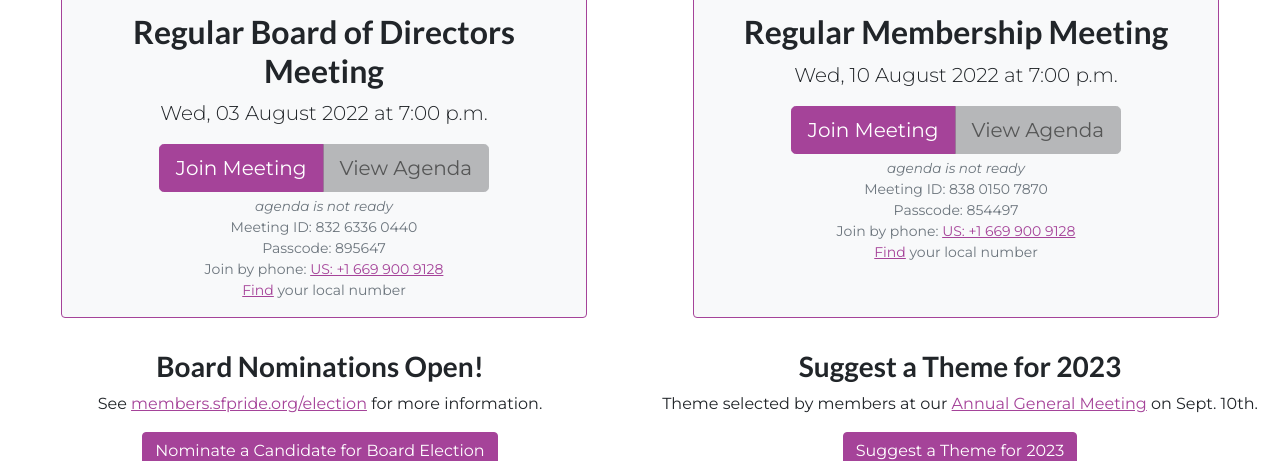
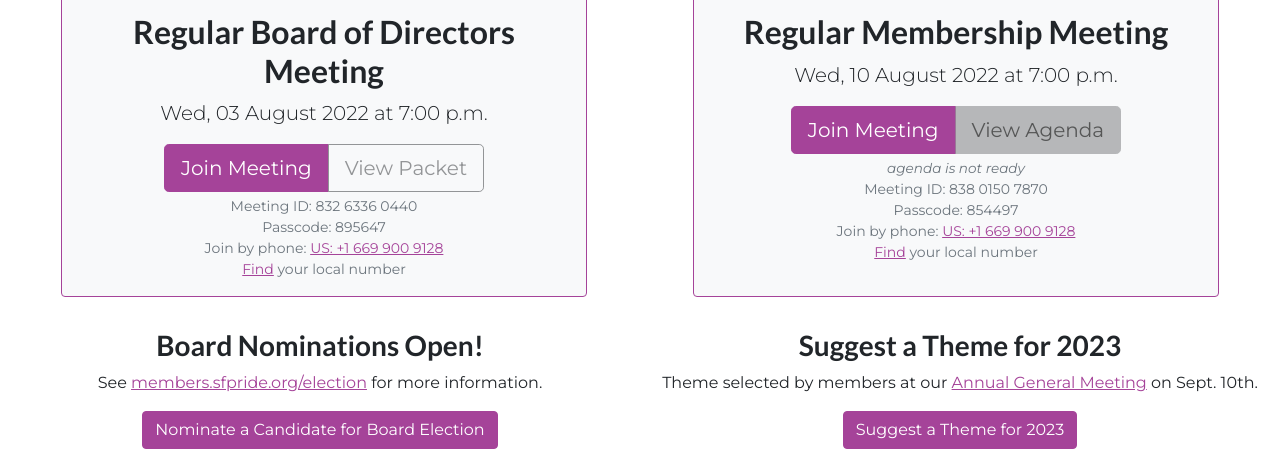
Before and after one commit to sfpride/members, a Jekyll site: the page built from index.html, in a window 1280 px wide and 1400 px high, cut to the strip 206-667 px from the top of the window. Built offline with Jekyll 4.4.1, drawn with Linux system fonts in a browser that asks for light colours; some web fonts are replaced.

Commit message:
august board packets

```diff
--- a/_data/calendar.csv
+++ b/_data/calendar.csv
@@ -15,7 +15,7 @@ Jun 8th 2022, Board,,https://cdn.sfpride.org/docs/meetings/20220608-sfpride-boar
 Jun 15th 2022, Membership
 Jul 6th 2022, Board,,https://cdn.sfpride.org/docs/meetings/20220706-sfpride-board-packet.pdf
 Jul 13th 2022, Membership,https://cdn.sfpride.org/docs/meetings/20220713-sfpride-membership-agenda.pdf,https://cdn.sfpride.org/docs/meetings/20220713-sfpride-membership-packet.pdf
-Aug 3rd 2022, Board
+Aug 3rd 2022, Board,https://cdn.sfpride.org/docs/meetings/20220803-sfpride-board-agenda.pdf,https://cdn.sfpride.org/docs/meetings/20220803-sfpride-board-packet.pdf
 Aug 10th 2022, Membership
 Sep 7th 2022, Board
 Sat Sep 10th 2022, Annual General Meeting
--- a/_data/meetings.yml
+++ b/_data/meetings.yml
@@ -6,8 +6,8 @@
   zoom-link: "https://us02web.zoom.us/j/83263360440?pwd=VXE3OG9IUzIvcmlYQVgvWWhnYTRMZz09"
   zoom-id: "832 6336 0440"
   zoom-passcode: 895647
-  #agenda: "https://cdn.sfpride.org/docs/meetings/20220504-sfpride-board-agenda.pdf"
-  #packet: "https://cdn.sfpride.org/docs/meetings/20220706-sfpride-board-packet.pdf"
+  agenda: "https://cdn.sfpride.org/docs/meetings/20220803-sfpride-board-agenda.pdf"
+  packet: "https://cdn.sfpride.org/docs/meetings/20220803-sfpride-board-packet.pdf"
 - title: Regular Membership Meeting
   active: true
   type: membership
```
